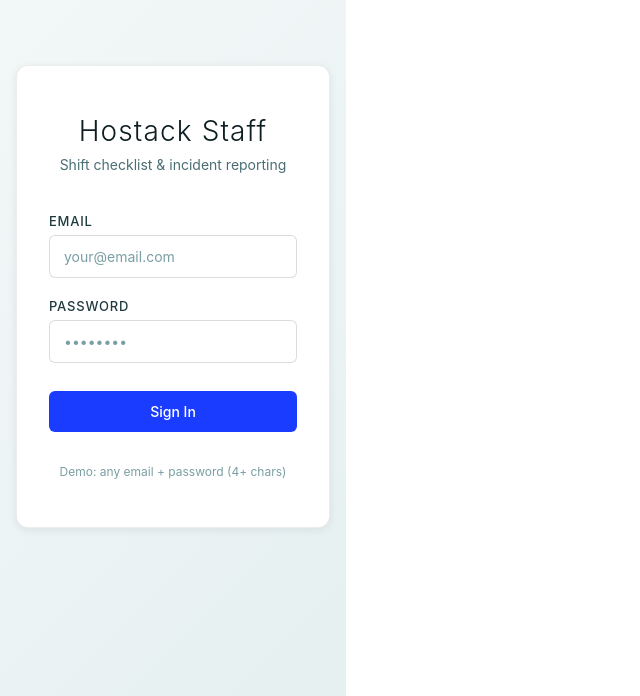
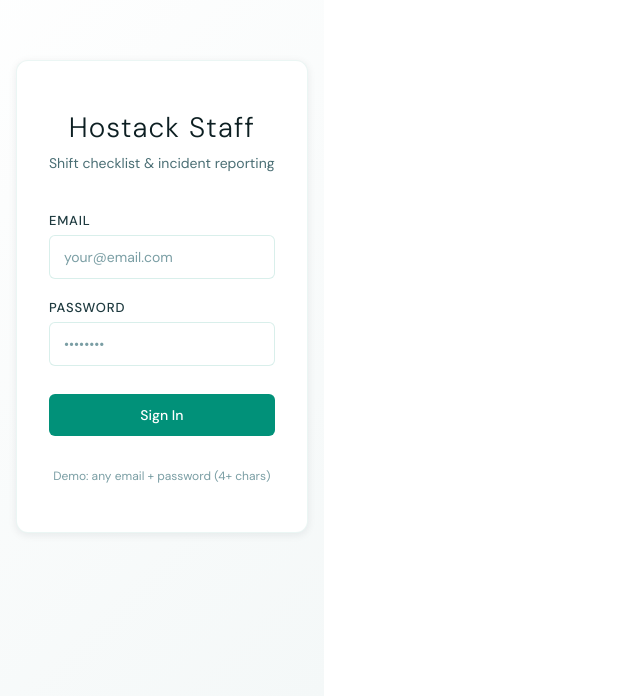
Before and after one commit to jorgeibanezhostack/hostack-staff-app, a React (Vite) app: page / in a window 1280 px wide. Shown: the part 104-800 px from the top of the page, without its empty margins (0-640 px from the left). Built offline with nearby package versions, Linux system fonts and the light colour scheme; no server answers.

Commit message:
Design overhaul: New color scheme (#019179 accent, #079898 bg), dark mode support, DM Sans typography alignment with hostack.co

```diff
--- a/index.html
+++ b/index.html
@@ -4,12 +4,22 @@
   <meta charset="UTF-8" />
   <meta name="viewport" content="width=device-width, initial-scale=1.0" />
   <title>Hostack Staff App</title>
+  <link rel="preconnect" href="https://fonts.googleapis.com" />
+  <link rel="preconnect" href="https://fonts.gstatic.com" crossorigin />
+  <link href="https://fonts.googleapis.com/css2?family=DM+Mono:wght@400;500&family=DM+Sans:wght@300;400;500;600;700&display=swap" rel="stylesheet" />
   <style>
     * { margin: 0; padding: 0; box-sizing: border-box; }
     body {
       font-family: 'DM Sans', -apple-system, BlinkMacSystemFont, 'Segoe UI', sans-serif;
       background: #ffffff;
       color: #0d1f22;
+      transition: background-color 0.3s ease, color 0.3s ease;
+    }
+    @media (prefers-color-scheme: dark) {
+      body {
+        background: #121212;
+        color: #f5f5f5;
+      }
     }
     #root { display: flex; min-height: 100vh; }
   </style>
--- a/src/App.css
+++ b/src/App.css
@@ -1,5 +1,6 @@
 /* ─── PALETTE ─────────────────────────────────────────────────────────── */
 :root {
+  /* LIGHT MODE (default) */
   --ink: #0d1f22;
   --ink-mid: #1e3a3f;
   --ink-soft: #4a6e74;
@@ -7,15 +8,35 @@
   --surface: #ffffff;
   --surface2: #f4f8f8;
   --surface3: #e6f0f1;
-  --accent: #1a3cff;
-  --accent-dark: #0f2ab8;
-  --accent-light: #4a5fff;
+  --accent: #019179;
+  --accent-dark: #00664f;
+  --accent-light: #2da896;
+  --accent-bg: #079898;
   --neon: #4af8d4;
-  --border: rgba(13, 31, 34, 0.08);
-  --border-strong: rgba(13, 31, 34, 0.15);
+  --border: rgba(1, 145, 121, 0.08);
+  --border-strong: rgba(1, 145, 121, 0.15);
 
   --font-family: 'DM Sans', -apple-system, BlinkMacSystemFont, 'Segoe UI', sans-serif;
   --font-mono: 'DM Mono', monospace;
+}
+
+/* DARK MODE */
+@media (prefers-color-scheme: dark) {
+  :root {
+    --ink: #f5f5f5;
+    --ink-mid: #e0e0e0;
+    --ink-soft: #b0b0b0;
+    --ink-faint: #808080;
+    --surface: #121212;
+    --surface2: #1e1e1e;
+    --surface3: #2a2a2a;
+    --accent: #4af8d4;
+    --accent-dark: #2dd9b5;
+    --accent-light: #6cfce8;
+    --accent-bg: #1a4d47;
+    --border: rgba(74, 248, 212, 0.08);
+    --border-strong: rgba(74, 248, 212, 0.15);
+  }
 }
 
 /* ─── LAYOUT ─────────────────────────────────────────────────────────── */
@@ -61,6 +82,7 @@
 .nav-btn.active {
   color: var(--accent);
   border-bottom-color: var(--accent);
+  font-weight: 600;
 }
 
 .nav-btn.logout {
--- a/src/styles/IncidentReport.css
+++ b/src/styles/IncidentReport.css
@@ -103,7 +103,7 @@
 .form-textarea:focus {
   outline: none;
   border-color: var(--accent);
-  box-shadow: 0 0 0 3px rgba(26, 60, 255, 0.1);
+  box-shadow: 0 0 0 3px rgba(1, 145, 121, 0.1);
 }
 
 .form-textarea::placeholder {
@@ -130,7 +130,7 @@
 
 .photo-input-label:hover {
   border-color: var(--accent);
-  background: rgba(26, 60, 255, 0.05);
+  background: rgba(1, 145, 121, 0.05);
 }
 
 .photo-input-text {
--- a/src/styles/Login.css
+++ b/src/styles/Login.css
@@ -3,7 +3,7 @@
   align-items: center;
   justify-content: center;
   min-height: 100vh;
-  background: linear-gradient(135deg, #f4f8f8 0%, #e6f0f1 100%);
+  background: linear-gradient(135deg, var(--surface) 0%, var(--surface2) 100%);
   padding: 16px;
 }
 
@@ -70,7 +70,7 @@
 .form-group input:focus {
   outline: none;
   border-color: var(--accent);
-  box-shadow: 0 0 0 3px rgba(26, 60, 255, 0.1);
+  box-shadow: 0 0 0 3px rgba(1, 145, 121, 0.1);
 }
 
 .form-group input::placeholder {
@@ -104,7 +104,7 @@
 .btn-primary:hover:not(:disabled) {
   background: var(--accent-dark);
   transform: translateY(-1px);
-  box-shadow: 0 4px 12px rgba(26, 60, 255, 0.2);
+  box-shadow: 0 4px 12px rgba(1, 145, 121, 0.2);
 }
 
 .btn-primary:disabled {
--- a/src/styles/ShiftChecklist.css
+++ b/src/styles/ShiftChecklist.css
@@ -38,7 +38,7 @@
 
 .progress-fill {
   height: 100%;
-  background: linear-gradient(90deg, var(--accent), #0f2ab8);
+  background: linear-gradient(90deg, var(--accent), var(--accent-dark));
   transition: width 0.3s ease;
 }
 
@@ -194,7 +194,7 @@
 }
 
 .btn-progress:hover {
-  background: rgba(26, 60, 255, 0.1);
+  background: rgba(1, 145, 121, 0.1);
 }
 
 .btn-complete {
```
